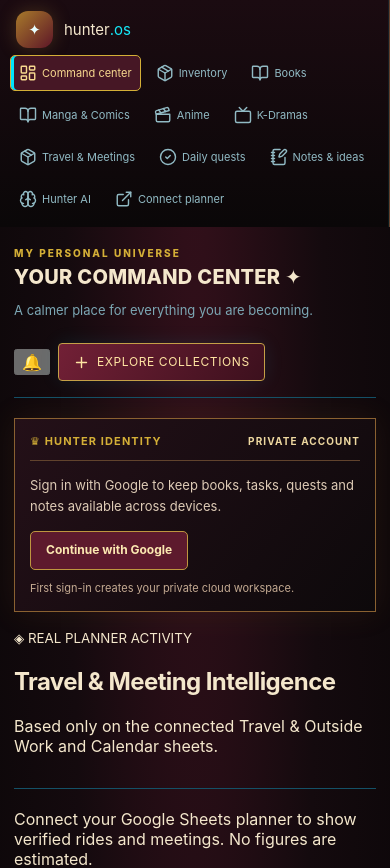
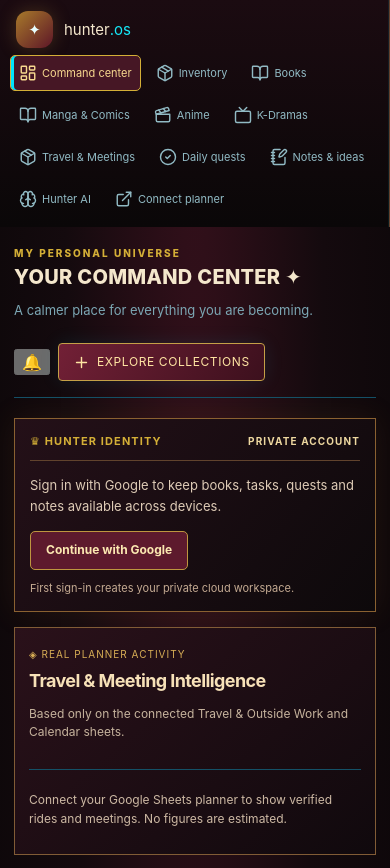
Before and after one commit to Ganatra-Ruchir/Hunter-OS, a React (Vite) app: page / in a window 390 px wide. Shown: the top 868 px of the page. Built offline with nearby package versions, Linux system fonts and the light colour scheme; no server answers.

Commit message:
Style responsive travel expenses and meeting dashboard

```diff
--- a/src/styles.css
+++ b/src/styles.css
@@ -245,3 +245,26 @@ html{overflow-x:hidden}body,#root{max-width:100%;min-width:320px;overflow-x:hidd
 .shell .shelfHeading{display:flex;gap:12px;flex-wrap:wrap;align-items:baseline}
 .shell .shelfHeading h3{min-width:0;overflow-wrap:anywhere}
 @media(max-width:600px){.shell .filters{flex-wrap:nowrap;overflow-x:auto;padding-bottom:7px;scrollbar-width:thin}.shell .filters .filter{flex:0 0 auto;white-space:nowrap}.genreTags span{font-size:9px}.genreEditor select{font-size:12px}}
+
+/* Hunter OS v0.9 — travel intelligence and independent media pages */
+.activityIntel{width:100%;min-width:0;margin:0 auto 22px;color:#efdfc3;border:1px solid #815c36;background:linear-gradient(140deg,#2a111a,#10090d);padding:clamp(14px,2.5vw,24px);overflow:hidden}
+.activityIntelHead{display:flex;justify-content:space-between;align-items:center;flex-wrap:wrap;gap:12px}
+.activityIntelHead small{color:#d7ad55;letter-spacing:1px;font-size:10px}
+.activityIntelHead h2{font-size:clamp(18px,3vw,25px);line-height:1.25;margin:8px 0;color:#f7e1b8}
+.activityIntelHead p{font-size:12px;color:#c6b39d;line-height:1.5}
+.activityIntelHead button{background:#642037;color:#f5da9d;border:1px solid #bb923f;padding:10px 13px;border-radius:6px;font-size:12px}
+.activityStats{display:grid;grid-template-columns:repeat(3,minmax(0,1fr));gap:12px;margin:20px 0}
+.activityStats article{min-width:0;background:#210e16;border:1px solid #68472f;border-radius:7px;padding:15px;display:flex;flex-direction:column;gap:8px}
+.activityStats small{color:#c8ac8a;font-size:11px;line-height:1.4}.activityStats strong{font-size:clamp(17px,2.5vw,25px);color:#f6d37b;overflow-wrap:anywhere}
+.activityPanels{display:grid;grid-template-columns:repeat(2,minmax(0,1fr));gap:15px}
+.activityPanels>section{min-width:0;background:#180c11;border:1px solid #654329;border-radius:7px;padding:14px}
+.activityPanels h3{font-size:14px;color:#eac879;margin:7px 0 13px}
+.activityPanels p,.activityEmpty{font-size:12px;line-height:1.6;color:#cdb9a4}
+.activityLine{display:flex;align-items:flex-start;justify-content:space-between;flex-wrap:wrap;gap:9px;padding:10px 0;border-bottom:1px solid #543628;min-width:0;font-size:12px;line-height:1.5}
+.activityLine>span{min-width:0;flex:1;overflow-wrap:anywhere;color:#e1d0b9}.activityLine strong{color:#f7d27d}
+.activityLine small{display:block;color:#bca58c;font-size:11px;margin-top:4px}
+.activityLine a{color:#eac879;text-decoration:underline}.activityHint{display:block;color:#b5a18a;font-size:10px;line-height:1.5;margin-top:13px}
+.shell .nav{max-width:100%;overflow-wrap:anywhere}
+.shell .collectionGrid .collectionTile{overflow:hidden}
+@media(max-width:780px){.activityStats{grid-template-columns:repeat(2,minmax(0,1fr))}.activityPanels{grid-template-columns:1fr}}
+@media(max-width:470px){.activityStats{grid-template-columns:1fr 1fr;gap:8px}.activityStats article{padding:10px}.activityLine{font-size:11px}}
```
